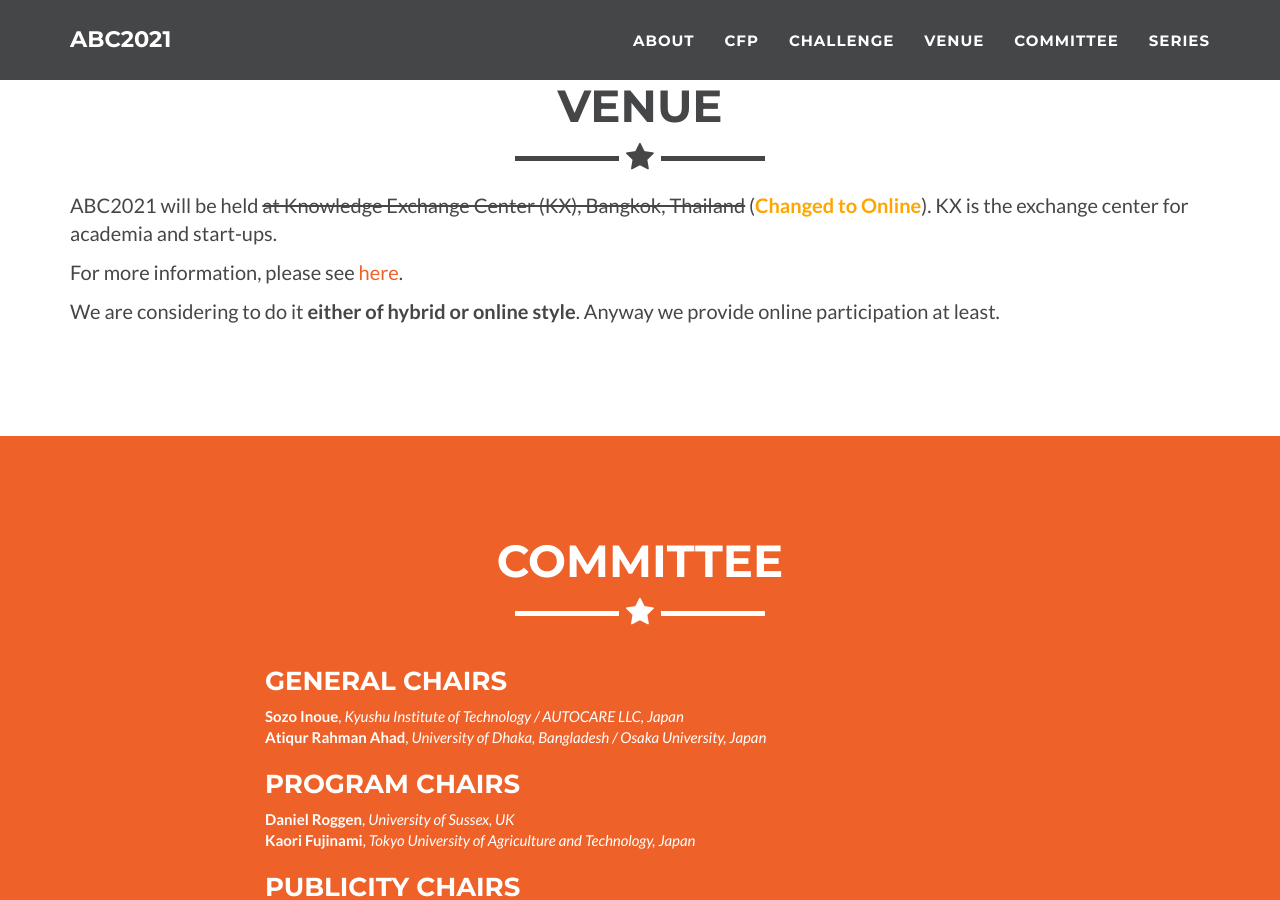
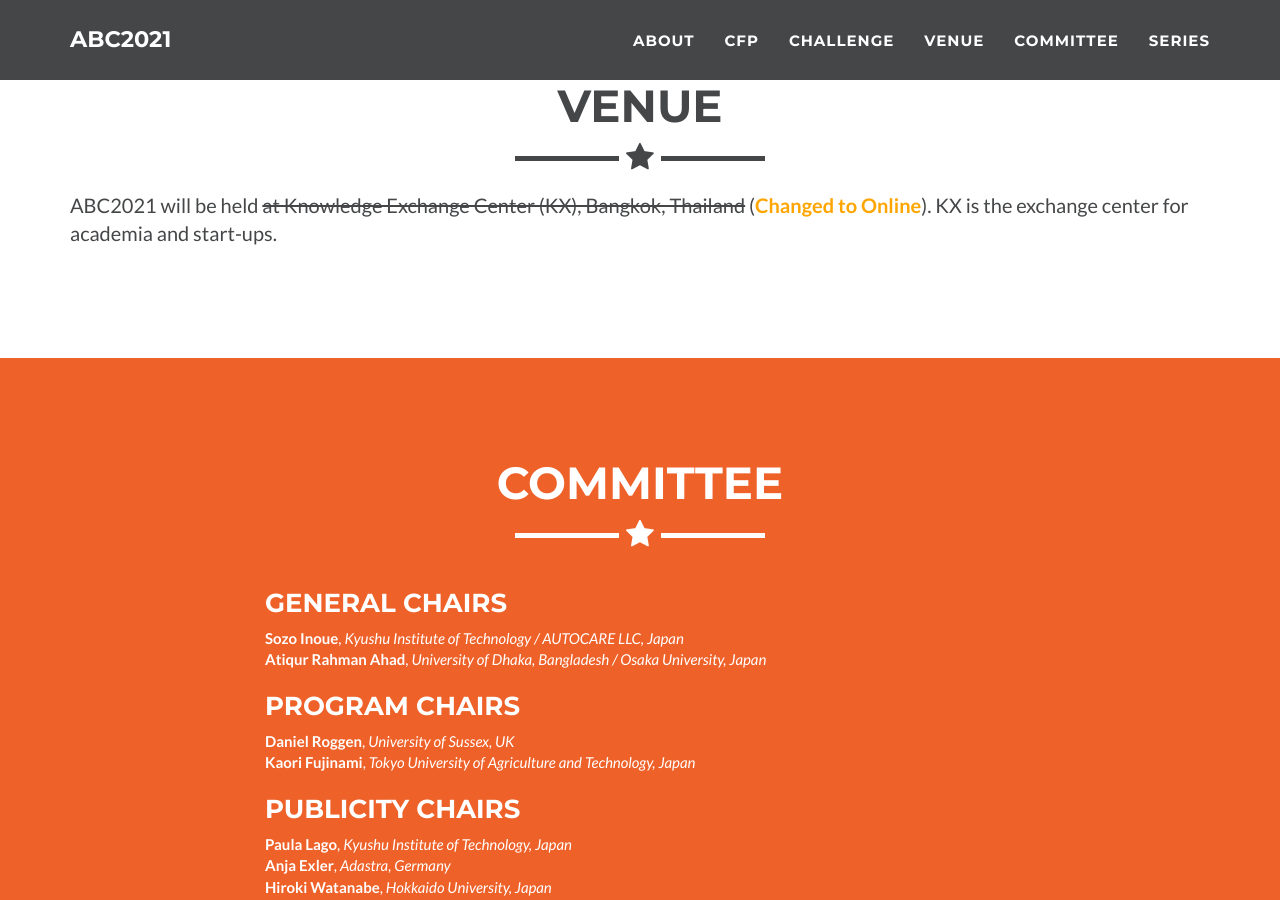
Before and after one commit to abc-research/abc-research.github.io, a Jekyll site: the page built from index.html, in a window 1280 px wide and 900 px high, scrolled down 3266 px. Built offline with Jekyll 4.4.1, drawn with Linux system fonts in a browser that asks for light colours; part of the change alters nothing that is shown.

Commit message:
Update _config.yml

```diff
--- a/_config.yml
+++ b/_config.yml
@@ -284,8 +284,8 @@ cfp:
 
 venue:
   - text: ABC2021 will be held <strike>at Knowledge Exchange Center (KX), Bangkok, Thailand</strike> (<b style="color:orange">Changed to Online</b>). KX is the exchange center for academia and start-ups.
-  - text: For more information, please see <a href="https://www.kxinnovation.com/en">here</a>.
-  - text: We are considering to do it <b>either of hybrid or online style</b>. Anyway we provide online participation at least.
+#  - text: For more information, please see <a href="https://www.kxinnovation.com/en">here</a>.
+#  - text: We are considering to do it <b>either of hybrid or online style</b>. Anyway we provide online participation at least.
 #  - text: <div class="movie-wrap"><iframe width="700" height="485" src="https://www.youtube.com/embed/8ZYPX7xI7ZE?list=PLP-mfYAs9cGw5kQfBfNCKbralx3a5xSoi" frameborder="0" allow="accelerometer; autoplay; encrypted-media; gyroscope; picture-in-picture" allowfullscreen></iframe></div>
 
 # Social networks usernames (many more available: google-plus, flickr, dribbble, pinterest, instagram, tumblr, linkedin, etc.)
```
